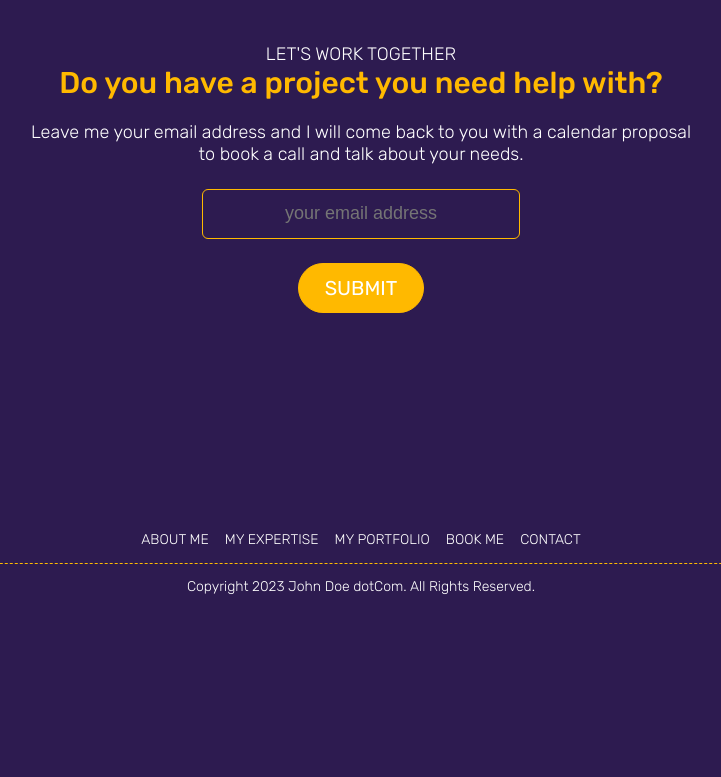
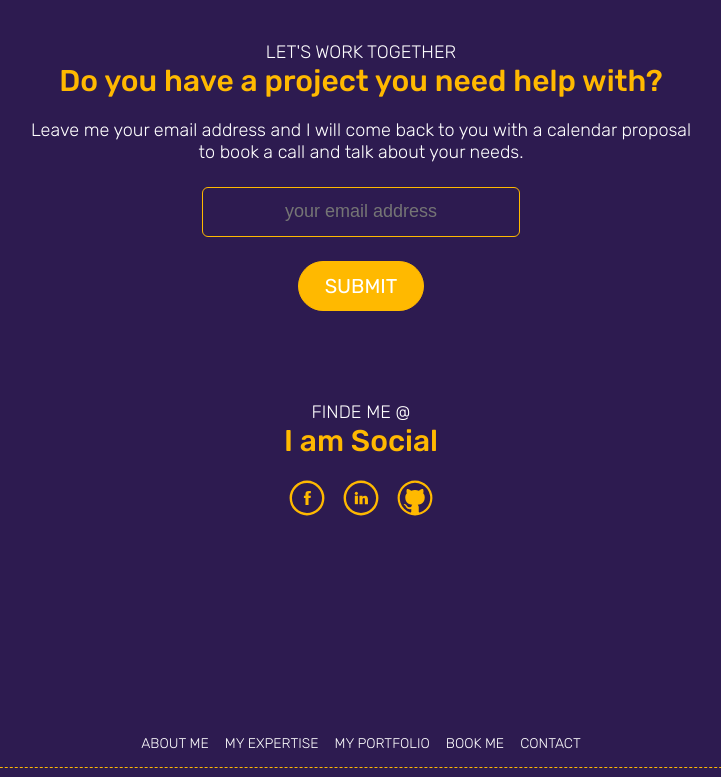
Before and after one commit to DragoshDX/tutorial-site-portofoliu, a plain HTML site: page index.html in a window 1280 px wide. Shown: the part 2000-2777 px from the top of the page, without its empty margins (279-1000 px from the left). Before the commit the page ends 2598 px from the top, so only its background shows below. Drawn offline with Linux system fonts and the light colour scheme.

Commit message:
finished html/css project

```diff
--- a/css/app.css
+++ b/css/app.css
@@ -293,8 +293,10 @@ body {
 .header {
   padding: 28px 0;
   text-align: center;
-  position: relative;
+  position: fixed;
+  width: 100%;
   z-index: 1;
+  background: var(--main);
 }
 
 .header-inner {
@@ -445,6 +447,7 @@ body {
 /* homepage */
 .content {
   margin-bottom: 216px;
+  padding-top: 88px;
 }
 
 .banner-main {
@@ -723,4 +726,16 @@ body {
   }
 }
 
+.home-social ul {
+  display: flex;
+  justify-content: center;
+  gap: 16px;
+}
+
+.home-social ul img {
+  width: 38px;
+  height: 38px;
+  display: block;
+}
+
 /* homepage end */
--- a/index.html
+++ b/index.html
@@ -391,6 +391,62 @@
           </form>
         </div>
       </section>
+
+      <section class="home-social container">
+        <header>
+          <h1 class="heading">Finde me @</h1>
+
+          <h2 class="sub-heading">
+            I am Social
+          </h2>
+        </header>
+
+        <div class="section-content">
+          <ul>
+            <li>
+              <a
+                href=""
+                target="_blank"
+                rel="noopener noreferrer"
+                title=""
+              >
+                <img
+                  src="images/icons/icon-facebook.svg"
+                  alt="Facebook"
+                >
+              </a>
+            </li>
+
+            <li>
+              <a
+                href=""
+                target="_blank"
+                rel="noopener noreferrer"
+                title=""
+              >
+                <img
+                  src="images/icons/icon-linkedin.svg"
+                  alt="Linkedin"
+                >
+              </a>
+            </li>
+
+            <li>
+              <a
+                href=""
+                target="_blank"
+                rel="noopener noreferrer"
+                title=""
+              >
+                <img
+                  src="images/icons/icon-github.svg"
+                  alt="Github"
+                >
+              </a>
+            </li>
+          </ul>
+        </div>
+      </section>
     </div>
   </main>
 
```
